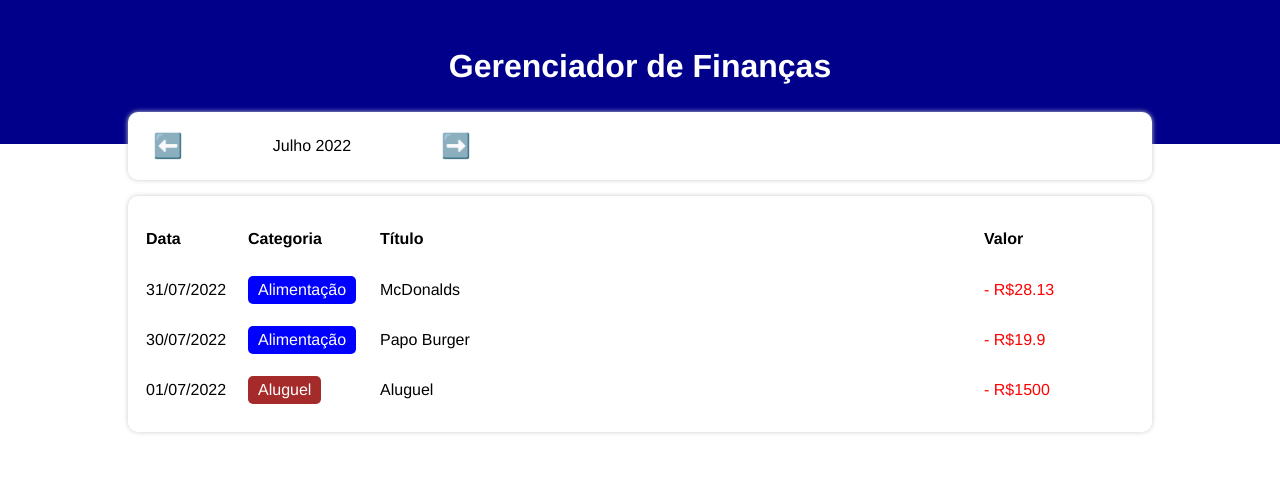
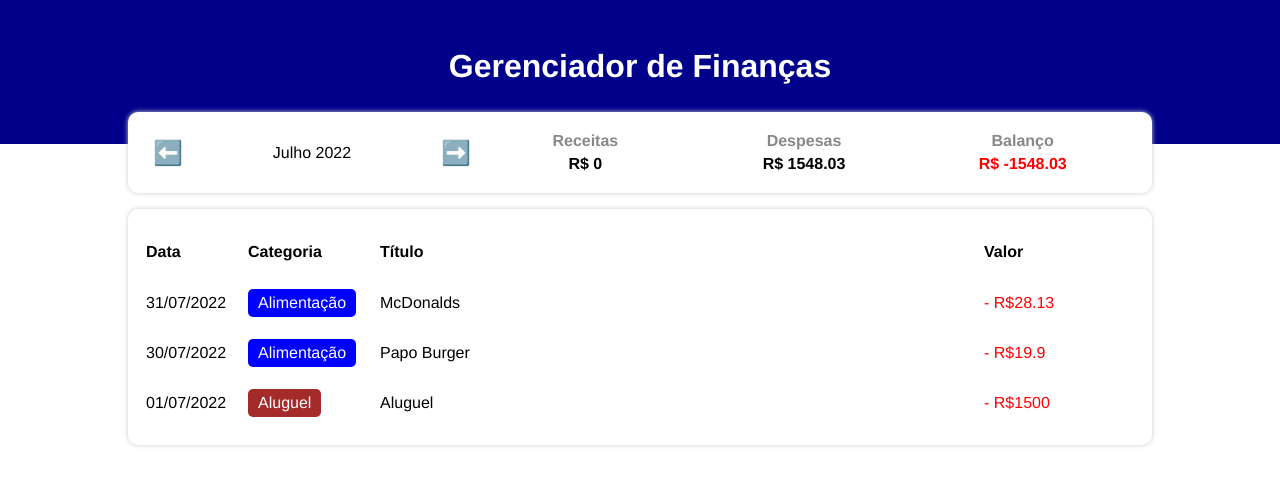
Before and after one commit to Lucas-Terto/gerenciador-de-financas-react-ts, a React (Create React App) app: page / in a window 1280 px wide. Shown: the top 486 px of the page. Built offline with nearby package versions, Linux system fonts and the light colour scheme; the HTML template or start-up script is replaced by a standard one.

Commit message:
info area

```diff
--- a/src/App.tsx
+++ b/src/App.tsx
@@ -21,6 +21,22 @@
     setFilteredList(filterListByMonth(list, currentMonth))
 
   }, [list, currentMonth])
+
+  useEffect(() =>{
+    let incomeCount = 0
+    let expenseCount = 0
+
+    for(let i in filteredList){
+      if(categories[filteredList[i].category].expense) {
+        expenseCount += filteredList[i].value
+      } else {
+        incomeCount += filteredList[i].value
+      }
+    }
+    setIncome(incomeCount)
+    setExpense(expenseCount)
+
+  }, [filteredList])
 
   const handleMonthChange = (newMonth:string) => {
     setCurrentMonth(newMonth)
--- a/src/components/InfoArea/index.tsx
+++ b/src/components/InfoArea/index.tsx
@@ -1,6 +1,7 @@
 import React from 'react'
 import * as C from './styles'
 import { formatcurrentMonth } from '../../helpers/dateFilter'
+import ResumeItem from '../ResumeItem';
 
 type Props = {
     currentMonth:string;
@@ -33,7 +34,13 @@
             <C.MonthArrow onClick={handleNextMonth}>➡️</C.MonthArrow>
         </C.MonthArea>
         <C.ResumeArea>
-
+            <ResumeItem title="Receitas" value={income}/>
+            <ResumeItem title="Despesas" value={expense}/>
+            <ResumeItem
+                title="Balanço"
+                value={income-expense}
+                color={(income-expense) < 0 ? 'red' : 'green'}
+            />
         </C.ResumeArea>
     </C.Container>
   )
--- a/src/components/InfoArea/styles.ts
+++ b/src/components/InfoArea/styles.ts
@@ -26,6 +26,7 @@
     flex: 2;
     display: flex;
 `
+
 export const MonthTitle = styled.div`
     flex: 1;
     text-align: center;
--- /dev/null
+++ b/src/components/ResumeItem/index.tsx
@@ -0,0 +1,19 @@
+import React from 'react'
+import * as C from './styles'
+
+type Props = {
+    title:string;
+    value:number;
+    color?:string;
+}
+
+const ResumeItem = ({title, value, color}:Props) => {
+  return (
+        <C.Container>
+            <C.Title>{title}</C.Title>
+            <C.Info color={color}>R$ {value}</C.Info>
+        </C.Container>
+    )
+}
+
+export default ResumeItem
--- /dev/null
+++ b/src/components/ResumeItem/styles.ts
@@ -0,0 +1,18 @@
+import styled from "styled-components";
+
+export const Container = styled.div`
+    flex: 1;
+`
+
+export const Title = styled.div`
+    text-align: center;
+    font-weight: bold;
+    color: #888;
+    margin-bottom: 5px;
+`
+
+export const Info = styled.div<{color?:string}>`
+    text-align: center;
+    font-weight: bold;
+    color: ${props => props.color ?? '#000'};
+`
```
